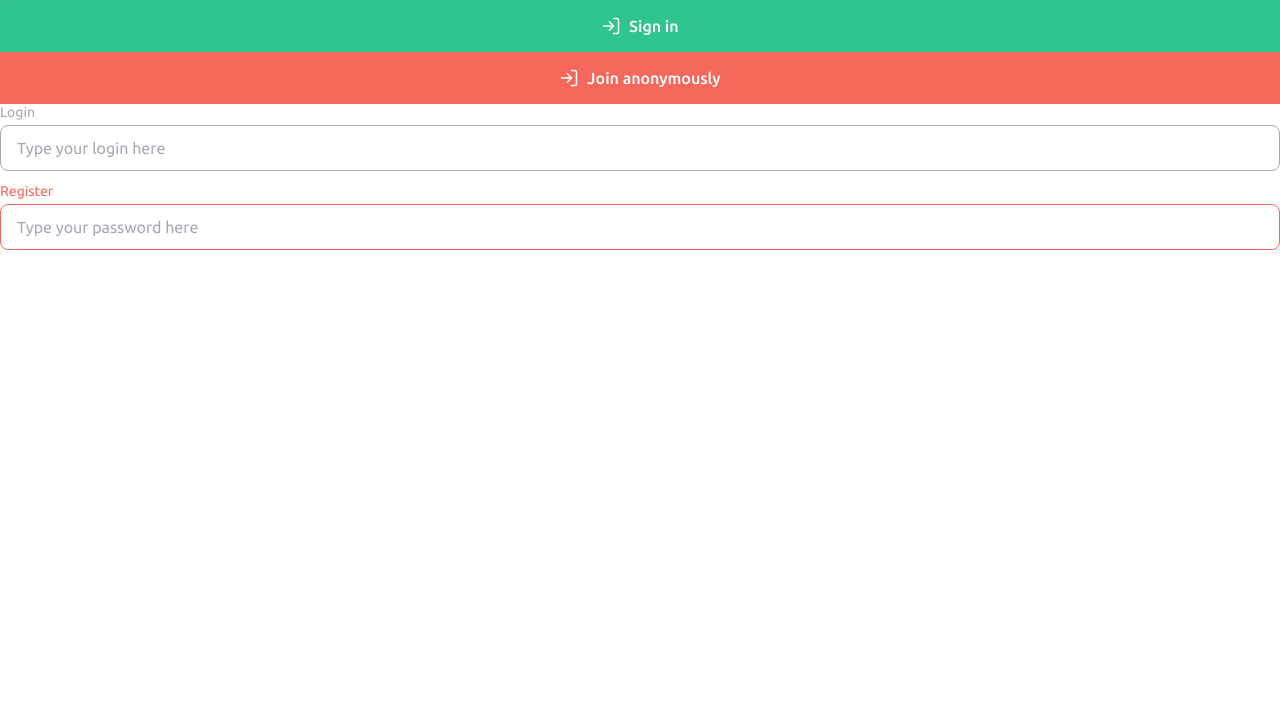
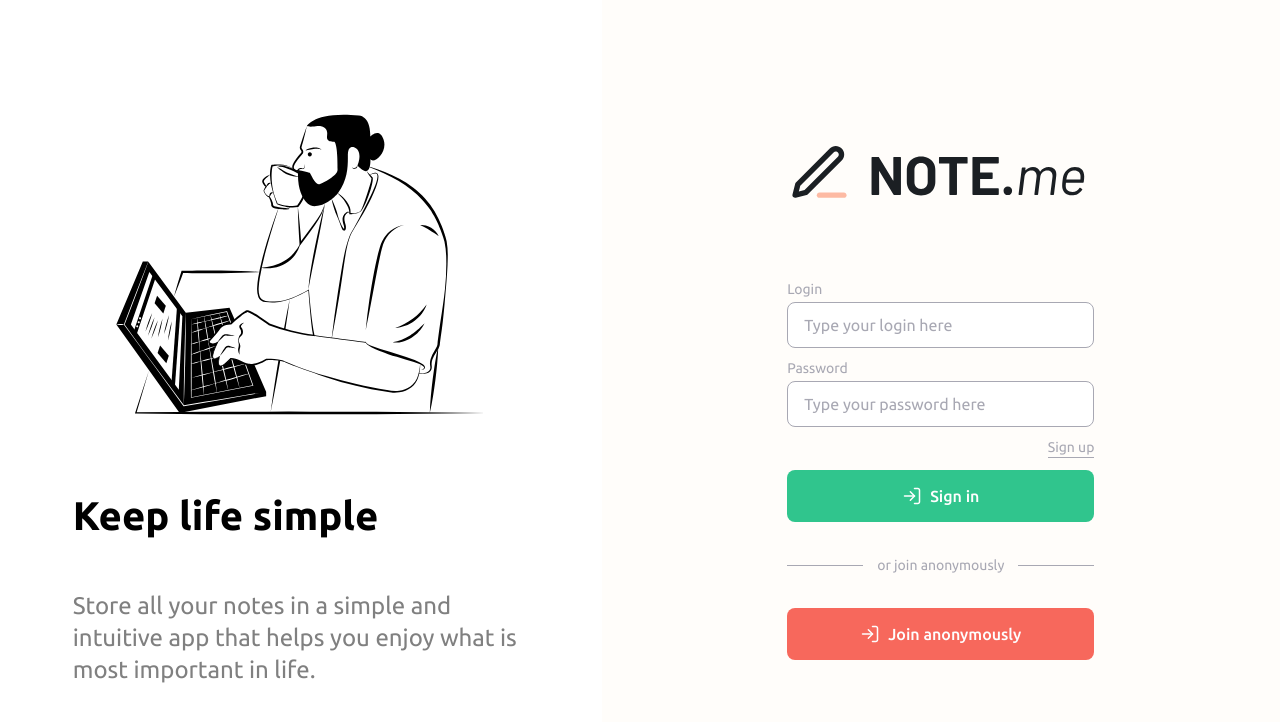
Before and after one commit to loop44/note-me, a React (Vite) app: page / in a window 1280 px wide. Shown: the top 722 px of the page. Built offline with nearby package versions, Linux system fonts and the light colour scheme.

Commit message:
Create Autorization page

```diff
--- a/src/App.tsx
+++ b/src/App.tsx
@@ -1,8 +1,6 @@
 import { createGlobalStyle } from 'styled-components';
 
-import LoginSvg from './assets/icons/log-in.svg';
-import { Button } from './components/Button';
-import { InputBlock } from './components/Input';
+import Autorization from './pages/Autorization/Autorization';
 
 const GlobalStyle = createGlobalStyle`
   * {
@@ -21,24 +19,7 @@ const GlobalStyle = createGlobalStyle`
 const App = () => (
   <>
     <GlobalStyle />
-    <Button green>
-      <img src={LoginSvg} alt="" />
-      <span>Sign in</span>
-    </Button>
-    <Button>
-      <img src={LoginSvg} alt="" />
-      <span>Join anonymously</span>
-    </Button>
-
-    <InputBlock>
-      <p>Login</p>
-      <input placeholder="Type your login here" type="text" />
-    </InputBlock>
-
-    <InputBlock className="error">
-      <p>Register</p>
-      <input placeholder="Type your password here" type="password" />
-    </InputBlock>
+    <Autorization />
   </>
 );
 
--- a/src/components/Button.tsx
+++ b/src/components/Button.tsx
@@ -14,16 +14,20 @@ export const Button = styled.button<ButtonProps>`
   outline: none;
   font-weight: 500;
   font-size: 1rem;
-  line-height: 1.125;
+  line-height: 1.125rem;
   padding: 1rem;
   color: #fefefe;
-  border-radius: 0.5px;
+  border-radius: 0.5rem;
   width: 100%;
   transition: box-shadow 0.15s ease-in-out;
   cursor: pointer;
 
   background: ${(props) => (props.green ? '#30c58d' : '#f7685c')};
 
+  && img {
+    margin: 0;
+  }
+
   &:focus {
     box-shadow: 0 0 0 0.2rem rgb(158 158 158 / 25%);
   }
--- /dev/null
+++ b/src/pages/Autorization/Autorization.elements.tsx
@@ -0,0 +1,114 @@
+import styled from 'styled-components';
+
+export const AutorizationWrapper = styled.div`
+  height: 100vh;
+  max-width: 90rem;
+  margin: 0 auto;
+  display: flex;
+`;
+
+export const LeftCol = styled.div`
+  width: 47%;
+  display: flex;
+  justify-content: center;
+  align-items: center;
+
+  & > div {
+    display: flex;
+    flex-direction: column;
+    justify-content: center;
+    max-width: 30.375rem;
+    padding: 0 15px;
+  }
+  & img {
+    max-width: 100%;
+    align-self: center;
+    margin-bottom: 5rem;
+    object-fit: cover;
+  }
+  & h1 {
+    font-weight: 700;
+    font-size: 2.5rem;
+    line-height: 2.625rem;
+    margin-bottom: 1.313em;
+  }
+  & p {
+    font-weight: 400;
+    font-size: 1.5rem;
+    line-height: 2rem;
+    color: #808080;
+  }
+`;
+
+export const RightCol = styled.div`
+  width: 53%;
+  display: flex;
+  justify-content: center;
+  align-items: center;
+  background-color: #fffdfa;
+
+  & form {
+    max-width: 20rem;
+    display: flex;
+    flex-direction: column;
+    align-items: center;
+    justify-content: center;
+  }
+
+  & img {
+    align-self: flex-start;
+    margin-bottom: 75px;
+  }
+
+  .changeAuthMethod {
+    display: inline-block;
+    align-self: flex-end;
+    width: auto;
+    padding: 0;
+    border: none;
+    outline: none;
+    border-radius: 0;
+
+    padding-bottom: 2px;
+    font-weight: 400;
+    font-size: 0.875rem;
+    line-height: 1rem;
+    color: #a8a8b3;
+
+    margin-bottom: 0.75rem;
+    border-bottom: 1px solid #a8a8b3;
+    background: none;
+
+    cursor: pointer;
+
+    &:focus {
+      box-shadow: 0 0 0 0.2rem rgb(158 158 158 / 25%);
+    }
+  }
+
+  .decoration {
+    font-weight: 400;
+    font-size: 14px;
+    line-height: 16px;
+    color: #a8a8b3;
+    margin: 2.188rem 0;
+    display: flex;
+    width: 100%;
+    justify-content: center;
+    gap: 14px;
+
+    .main {
+      flex-shrink: 1;
+    }
+
+    .left,
+    .right {
+      flex-shrink: 0;
+      height: 1px;
+      background-color: #a8a8b3;
+      width: 76px;
+      position: relative;
+      top: 8px;
+    }
+  }
+`;
--- /dev/null
+++ b/src/pages/Autorization/Autorization.tsx
@@ -0,0 +1,51 @@
+import LoginSvg from '../../assets/icons/log-in.svg';
+import LeftSvg from '../../assets/images/left.svg';
+import LogoSvg from '../../assets/images/logo.svg';
+import { Button } from '../../components/Button';
+import { InputBlock } from '../../components/Input';
+
+import { AutorizationWrapper, LeftCol, RightCol } from './Autorization.elements';
+
+const Autorization = () => (
+  <AutorizationWrapper>
+    <LeftCol>
+      <div>
+        <img src={LeftSvg} alt="" />
+        <h1>Keep life simple</h1>
+        <p>
+          Store all your notes in a simple and intuitive app that helps you enjoy what is most
+          important in life.
+        </p>
+      </div>
+    </LeftCol>
+    <RightCol>
+      <form>
+        <img src={LogoSvg} alt="" />
+        <InputBlock>
+          <p>Login</p>
+          <input placeholder="Type your login here" type="text" />
+        </InputBlock>
+        <InputBlock>
+          <p>Password</p>
+          <input placeholder="Type your password here" type="password" />
+        </InputBlock>
+        <button className="changeAuthMethod">Sign up</button>
+        <Button green>
+          <img src={LoginSvg} alt="" />
+          <span>Sign in</span>
+        </Button>
+        <div className="decoration">
+          <span className="left" />
+          <span className="main">or join anonymously</span>
+          <span className="right" />
+        </div>
+        <Button>
+          <img src={LoginSvg} alt="" />
+          <span>Join anonymously</span>
+        </Button>
+      </form>
+    </RightCol>
+  </AutorizationWrapper>
+);
+
+export default Autorization;
```
Also changed, not shown: src/assets/images/left.svg (added), src/assets/images/logo.svg (added).
